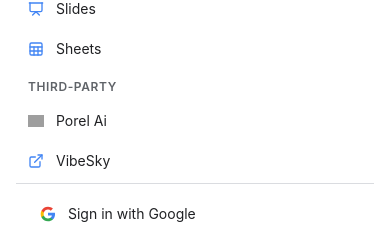
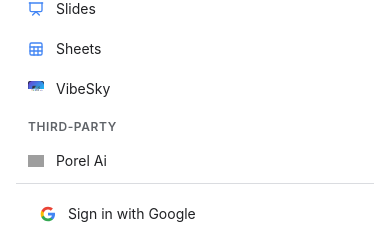
Before and after one commit to Skinsjolly/New-Ecosystem-Project, a Next.js app in the folder smart-thinker/: page / in a window 390 px wide. Both pictures are taken after a click on the button 356 px from the left and 27 px from the top of the page. Shown: the part 277-506 px from the top of the page. Built offline with nearby package versions, Linux system fonts and the light colour scheme; no server answers; grey boxes are pictures that could not be loaded.

Commit message:
Move VibeSky into main ecosystem apps with custom icon

```diff
--- a/smart-thinker/src/components/Navbar.tsx
+++ b/smart-thinker/src/components/Navbar.tsx
@@ -2,7 +2,7 @@
 
 import { useState, useEffect, useRef } from 'react'
 import Link from 'next/link'
-import { Search, Mail, FileText, Presentation, Sheet, MessageCircle, LogOut, ChevronDown, Sun, Moon, Menu, X, MessageSquare, ExternalLink } from 'lucide-react'
+import { Search, Mail, FileText, Presentation, Sheet, MessageCircle, LogOut, ChevronDown, Sun, Moon, Menu, X, MessageSquare, ExternalLink, Rocket } from 'lucide-react'
 import { useTheme } from '@/lib/ThemeContext'
 
 declare global {
@@ -26,11 +26,11 @@
   { name: 'Docs', href: process.env.NEXT_PUBLIC_DOCS_URL || 'http://localhost:3002', icon: FileText },
   { name: 'Slides', href: process.env.NEXT_PUBLIC_SLIDES_URL || 'http://localhost:3003', icon: Presentation },
   { name: 'Sheets', href: process.env.NEXT_PUBLIC_SHEETS_URL || 'http://localhost:3004', icon: Sheet },
+  { name: 'VibeSky', href: 'https://silver-moonbeam-5d7d68.netlify.app', icon: Rocket, img: '/vibesky.png' },
 ]
 
 const THIRD_PARTY_APPS = [
   { name: 'Porel Ai', href: 'https://porel.up.railway.app/porel', icon: ExternalLink, favicon: 'https://porel.up.railway.app/fav_icon.png' },
-  { name: 'VibeSky', href: 'https://silver-moonbeam-5d7d68.netlify.app', icon: ExternalLink },
 ]
 
 function getFirebaseAuth(): any {
@@ -158,7 +158,11 @@
                       onMouseLeave={(e) => e.currentTarget.style.background = 'transparent'}
                       onClick={() => setShowEcosystem(false)}
                     >
-                      <Icon className="w-4 h-4" style={{ color: 'var(--accent)' }} />
+                      {app.img ? (
+                        <img src={app.img} alt="" className="w-4 h-4 rounded-sm object-contain" loading="lazy" />
+                      ) : (
+                        <Icon className="w-4 h-4" style={{ color: 'var(--accent)' }} />
+                      )}
                       {app.name}
                     </Link>
                   )
@@ -311,7 +315,11 @@
                   onMouseLeave={(e) => e.currentTarget.style.background = 'transparent'}
                   onClick={() => setMobileOpen(false)}
                 >
-                  <Icon className="w-4 h-4" style={{ color: 'var(--accent)' }} />
+                  {app.img ? (
+                    <img src={app.img} alt="" className="w-4 h-4 rounded-sm object-contain" loading="lazy" />
+                  ) : (
+                    <Icon className="w-4 h-4" style={{ color: 'var(--accent)' }} />
+                  )}
                   {app.name}
                 </Link>
               )
```
Also changed, not shown: smart-thinker/public/vibesky.png (added).
